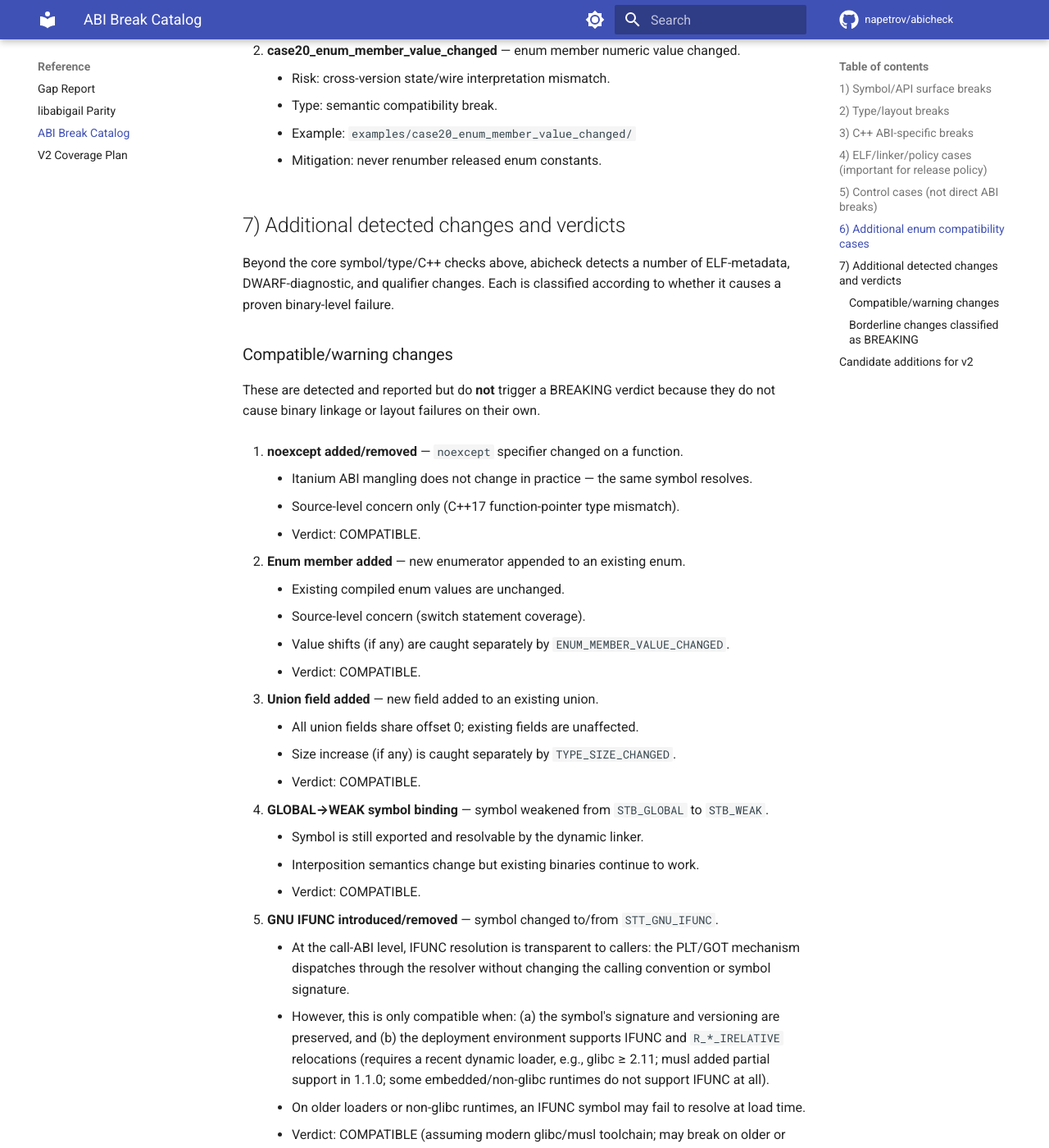
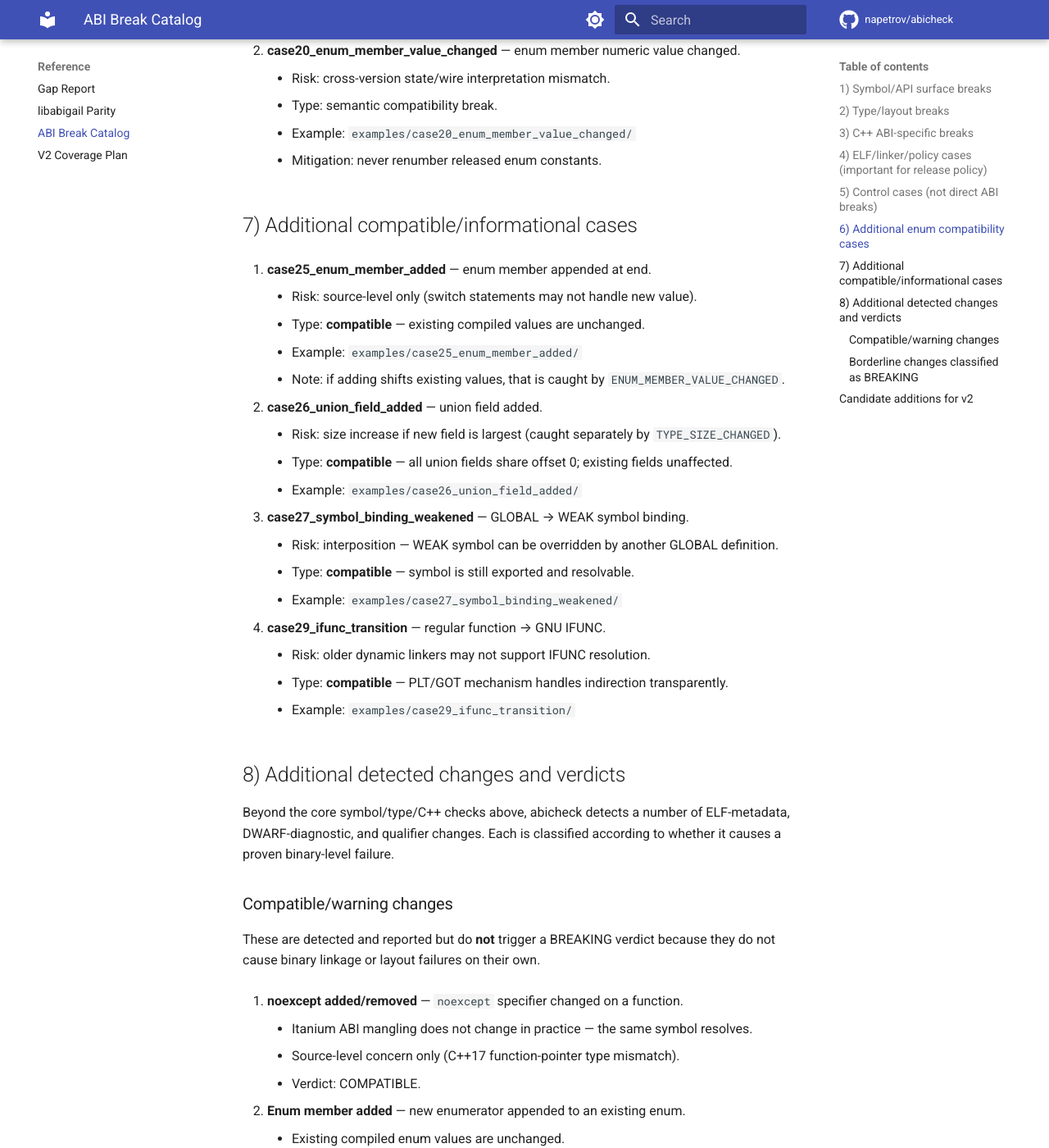
Before and after one commit to napetrov/abicheck, an MkDocs documentation site: the page built from docs/abi_breaking_cases_catalog.md, in a window 1280 px wide and 1400 px high, scrolled down 4412 px. Shown: the whole window at 82% size. Built offline with MkDocs 1.6.1 and Material for MkDocs 9.7.7, drawn with Linux system fonts in a browser that asks for light colours; comment, search, counter and statistics services are not loaded; some of the changed text lies outside the part shown.

Commit message:
fix(examples): correct technical inaccuracies and inconsistencies across ABI examples
- Fix index table: replace incorrect abidiff exit codes (8) for cases 19-24
  with accurate abicheck verdict labels (BREAKING/COMPATIBLE/etc.)
- Case 01: remove misleading "statically-linked consumers" claim
- Case 07: replace incorrect task_struct example with FILE* (actual opaque handle)
- Case 10: fix "zero-extend" to "sign-extend" (int is signed)
- Case 12: fix title claiming "Moved to Inline" when code just removes function
- Case 15: add clarification that demo conflates noexcept removal with adding throws
- Case 21: add note about abidiff blind spot (same mangled name for static methods)
- Breakage guide: update case02 snippet to match actual source code (int→double)
- Catalog: update to v2, add missing cases 25-29

https://claude.ai/code/session_01HiuL9s2pHtybQNhZof29Sx

```diff
--- a/docs/abi_breaking_cases_catalog.md
+++ b/docs/abi_breaking_cases_catalog.md
@@ -1,6 +1,6 @@
-# ABI Breaking Cases Catalog (v1)
+# ABI Breaking Cases Catalog (v2)
 
-This catalog summarizes breakage patterns covered by `examples/case01..case24`.
+This catalog summarizes breakage patterns covered by `examples/case01..case29`.
 For full code walkthroughs and deep per-case narrative, see
 [`docs/examples_breakage_guide.md`](examples_breakage_guide.md).
 
@@ -152,7 +152,30 @@ For full code walkthroughs and deep per-case narrative, see
     - Example: `examples/case20_enum_member_value_changed/`
     - Mitigation: never renumber released enum constants.
 
-## 7) Additional detected changes and verdicts
+## 7) Additional compatible/informational cases
+
+25. **case25_enum_member_added** — enum member appended at end.
+    - Risk: source-level only (switch statements may not handle new value).
+    - Type: **compatible** — existing compiled values are unchanged.
+    - Example: `examples/case25_enum_member_added/`
+    - Note: if adding shifts existing values, that is caught by `ENUM_MEMBER_VALUE_CHANGED`.
+
+26. **case26_union_field_added** — union field added.
+    - Risk: size increase if new field is largest (caught separately by `TYPE_SIZE_CHANGED`).
+    - Type: **compatible** — all union fields share offset 0; existing fields unaffected.
+    - Example: `examples/case26_union_field_added/`
+
+27. **case27_symbol_binding_weakened** — GLOBAL → WEAK symbol binding.
+    - Risk: interposition — WEAK symbol can be overridden by another GLOBAL definition.
+    - Type: **compatible** — symbol is still exported and resolvable.
+    - Example: `examples/case27_symbol_binding_weakened/`
+
+28. **case29_ifunc_transition** — regular function → GNU IFUNC.
+    - Risk: older dynamic linkers may not support IFUNC resolution.
+    - Type: **compatible** — PLT/GOT mechanism handles indirection transparently.
+    - Example: `examples/case29_ifunc_transition/`
+
+## 8) Additional detected changes and verdicts
 
 Beyond the core symbol/type/C++ checks above, abicheck detects a number of
 ELF-metadata, DWARF-diagnostic, and qualifier changes. Each is classified
```
Also changed, not shown: docs/examples_breakage_guide.md (+12 -12 lines), examples/README.md (+30 -30 lines), examples/case01_symbol_removal/README.md (+2 -3 lines), examples/case07_struct_layout/README.md (+3 -2 lines), examples/case10_return_type/README.md (+3 -3 lines), examples/case12_function_removed/README.md (+5 -4 lines), examples/case15_noexcept_change/README.md (+13 -4 lines), examples/case21_method_became_static/README.md (+6 -2 lines).
